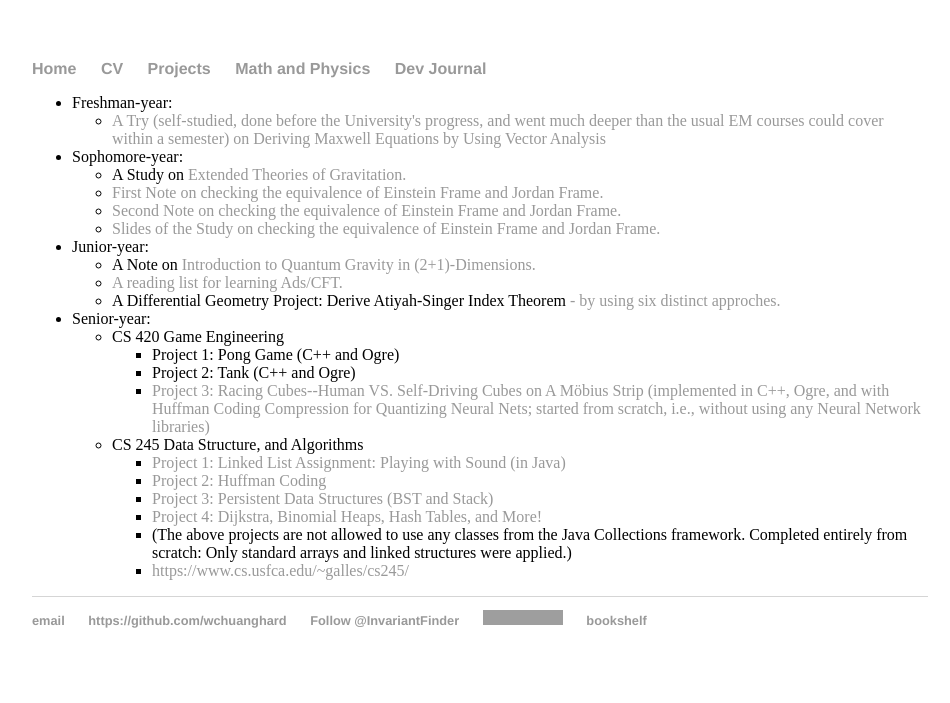
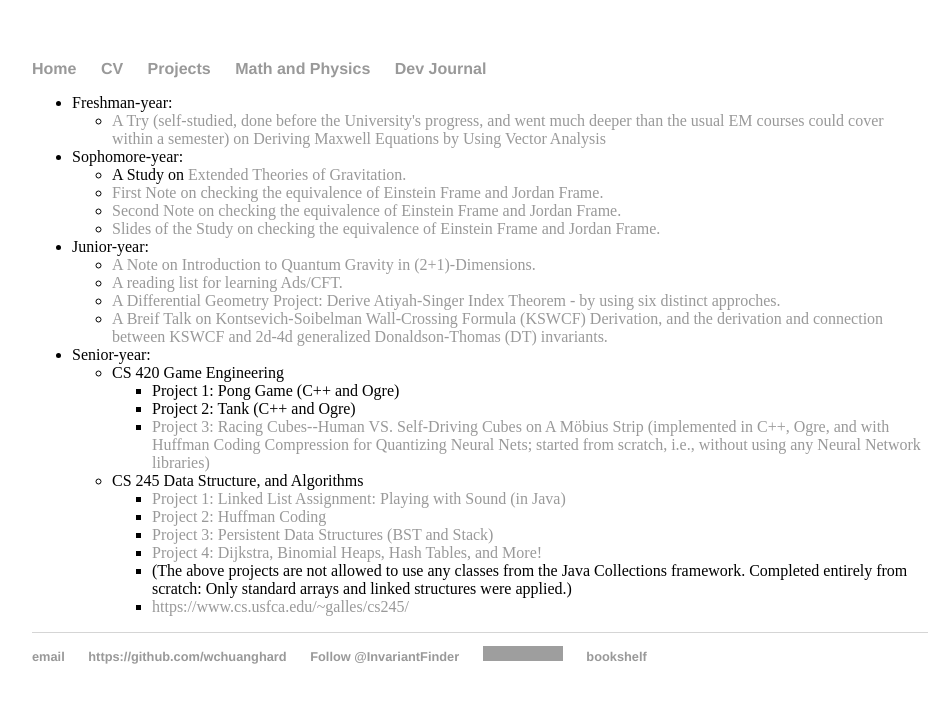
Before and after one commit to williamchuang/williamchuang.github.io, a Jekyll site: the page built from projects/index.html, in a window 1280 px wide. Shown: the top 703 px of the page, without its empty margins (160-1110 px from the left). Built offline with Jekyll 4.4.1, drawn with Linux system fonts in a browser that asks for light colours; comment, search, counter and statistics services are not loaded; grey boxes are pictures that could not be loaded.

Commit message:
Update index.html

```diff
--- a/projects/index.html
+++ b/projects/index.html
@@ -22,9 +22,10 @@ blog: passive
 		</ul>
 	<li>Junior-year:<br>
   		<ul>
-  			<li>A Note on<a href="/files/2+1.pdf"> Introduction to Quantum Gravity in (2+1)-Dimensions.</a><br>
+  			<li><a href="/files/2+1.pdf">A Note on Introduction to Quantum Gravity in (2+1)-Dimensions.</a><br>
   			<li><a href="/files/booklist.pdf"> A reading list for learning Ads/CFT.</a><br>
-			<li>A Differential Geometry Project: Derive Atiyah-Singer Index Theorem <a href="/files/IndexThem.pdf"> - by using six distinct approches.</a><br>
+			<li><a href="/files/Index_Them.pdf"> A Differential Geometry Project: Derive Atiyah-Singer Index Theorem - by using six distinct approches.</a><br>
+			<li><a href="/files/William_Chuang_Notes_on_Wall_Crossing.pdf"> A Breif Talk on Kontsevich-Soibelman Wall-Crossing Formula (KSWCF) Derivation, and the derivation and connection between KSWCF and 2d-4d generalized Donaldson-Thomas (DT) invariants.</a><br>
 		</ul>
 
 
```
